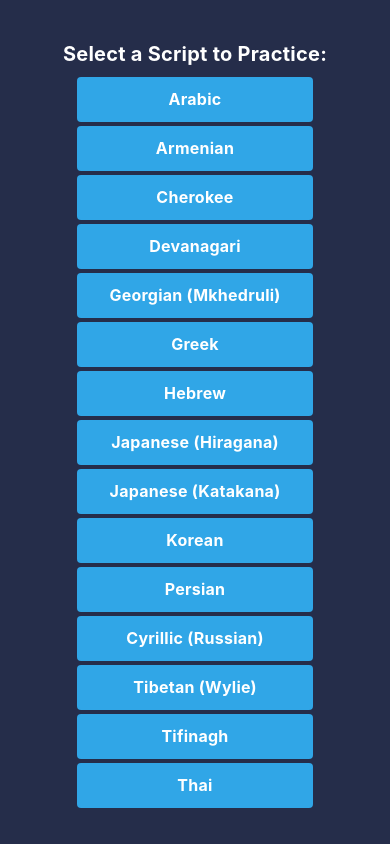
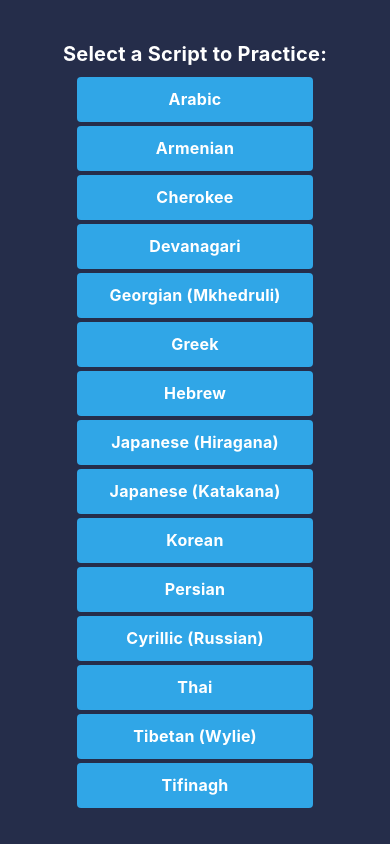
Before and after one commit to ZachKrae/ScriptQuiz-Mobile-, a React Native app: screen / in a window 390 px wide. Built offline with nearby package versions, Linux system fonts and the light colour scheme.

Commit message:
ordered buttons in SelectLang.js in alphabetical order

```diff
--- a/components/SelectLang.js
+++ b/components/SelectLang.js
@@ -94,6 +94,11 @@ const SelectLang = props => {
         </TouchableOpacity>
         <TouchableOpacity
           style={styles.selecterButton}
+          onPress={() => selectAnAlph(Thai)}>
+          <Text style={styles.buttonText}>Thai</Text>
+        </TouchableOpacity>
+        <TouchableOpacity
+          style={styles.selecterButton}
           onPress={() => selectAnAlph(Tibetan)}>
           <Text style={styles.buttonText}>Tibetan (Wylie)</Text>
         </TouchableOpacity>
@@ -101,11 +106,6 @@ const SelectLang = props => {
           style={styles.selecterButton}
           onPress={() => selectAnAlph(Tifinagh)}>
           <Text style={styles.buttonText}>Tifinagh</Text>
-        </TouchableOpacity>
-        <TouchableOpacity
-          style={styles.selecterButton}
-          onPress={() => selectAnAlph(Thai)}>
-          <Text style={styles.buttonText}>Thai</Text>
         </TouchableOpacity>
       </ScrollView>
     </View>
```
